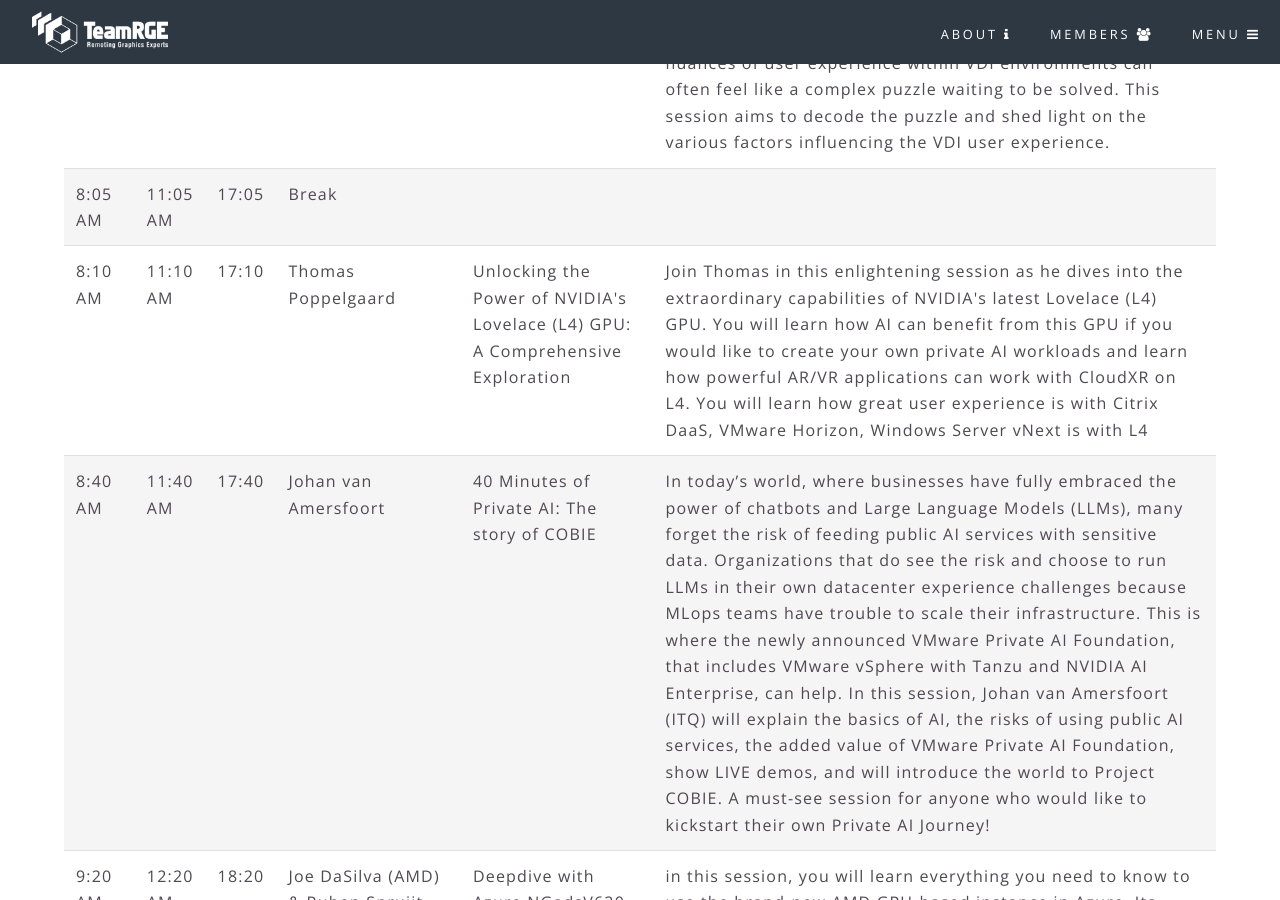
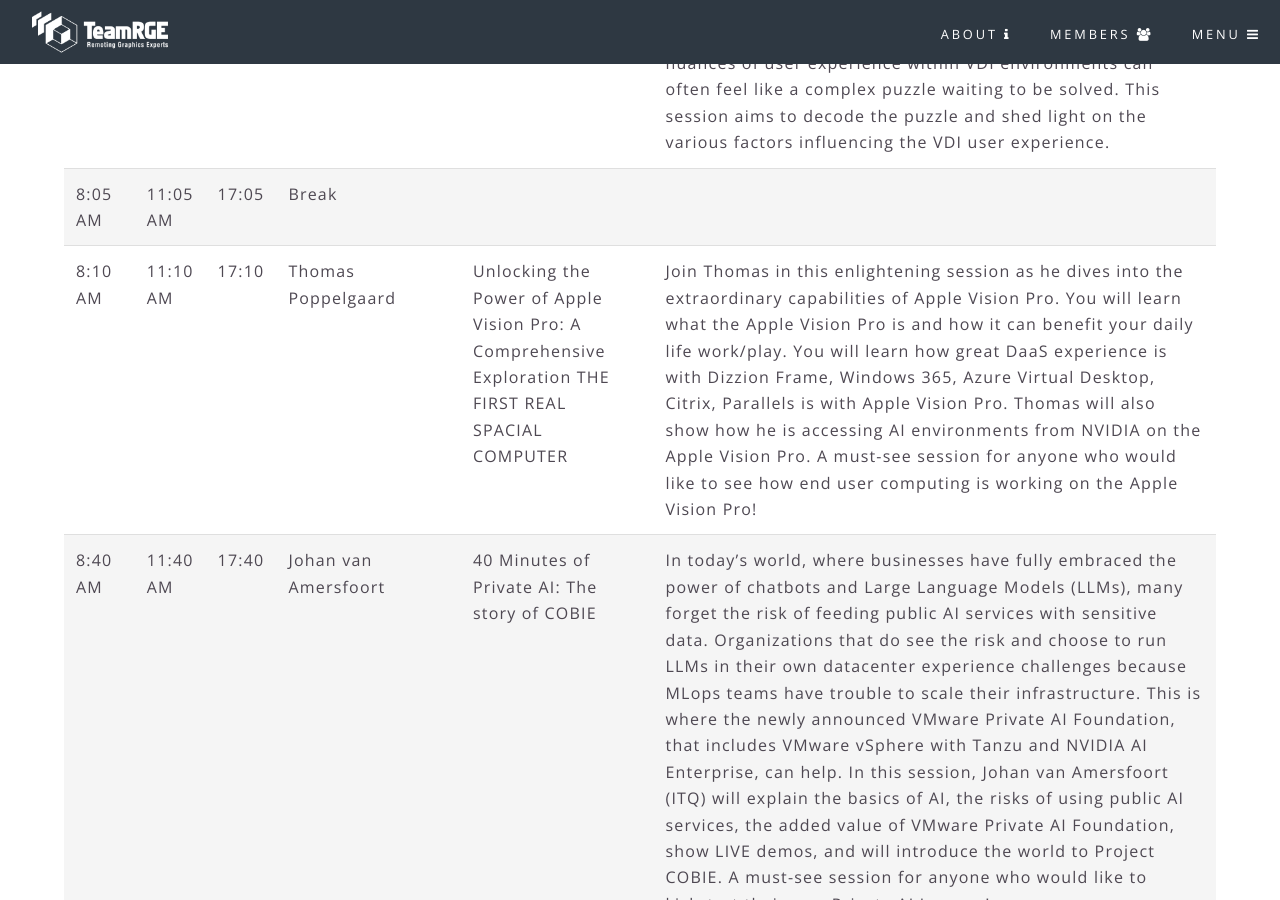
Before and after one commit to TeamRGE/teamrge-website, a Jekyll site: the page built from events.html, in a window 1280 px wide and 900 px high, scrolled down 1428 px. Built offline with Jekyll 4.4.1, drawn with Linux system fonts in a browser that asks for light colours.

Commit message:
Updated session of Thomas

```diff
--- a/events.html
+++ b/events.html
@@ -66,8 +66,8 @@
         <td>11:10 AM</td>
         <td>17:10</td>
         <td width="235">Thomas Poppelgaard</td>
-        <td width="227">Unlocking the Power of NVIDIA's Lovelace (L4) GPU: A Comprehensive Exploration</td>
-        <td width="925">Join Thomas in this enlightening session as he dives into the extraordinary capabilities of NVIDIA's latest Lovelace (L4) GPU. You will learn how AI can benefit from this GPU if you would like to create your own private AI workloads and learn how powerful AR/VR applications can work with CloudXR on L4. You will learn how great user experience is with Citrix DaaS, VMware Horizon, Windows Server vNext is with L4</td>
+        <td width="227">Unlocking the Power of Apple Vision Pro: A Comprehensive Exploration THE FIRST REAL SPACIAL COMPUTER</td>
+        <td width="925">Join Thomas in this enlightening session as he dives into the extraordinary capabilities of Apple Vision Pro. You will learn what the Apple Vision Pro is and how it can benefit your daily life work/play. You will learn how great DaaS experience is with Dizzion Frame, Windows 365, Azure Virtual Desktop, Citrix, Parallels is with Apple Vision Pro. Thomas will also show how he is accessing AI environments from NVIDIA on the Apple Vision Pro. A must-see session for anyone who would like to see how end user computing is working on the Apple Vision Pro!</td>
     </tr>
 
     <tr>
```
